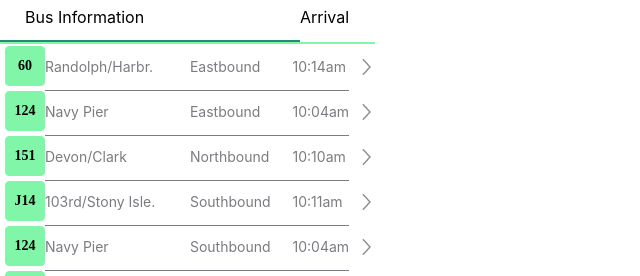
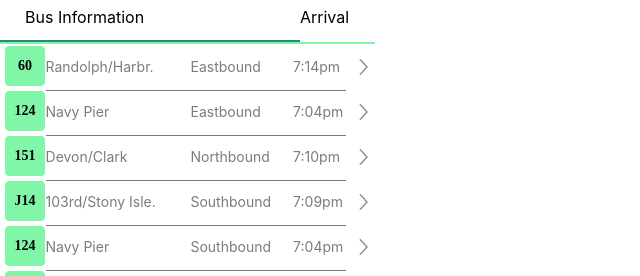
Before and after one commit to aglenney/FrontEndChallenge2020, a plain HTML site: page index.html in a window 1280 px wide. Shown: the part 328-604 px from the top of the page, 0-640 px from the left. Drawn offline with Linux system fonts and the light colour scheme.

Commit message:
First commit

```diff
--- a/index.html
+++ b/index.html
@@ -33,27 +33,27 @@
       <div class= "square">60</div>
       <div class="destination">Randolph/Harbr.</div>
       <div class="direction">Eastbound</div>
-      <div class="time">10:14am</div>
+      <div class="time">7:14pm</div>
       <div class="arrow"><img src="Images/arrow-right.png"></div>
       <div class= "square">124</div>
       <div class="destination">Navy Pier</div>
       <div class="direction">Eastbound</div>
-      <div class="time">10:04am</div>
+      <div class="time">7:04pm</div>
       <div class="arrow"><img src="Images/arrow-right.png"></div>
       <div class= "square">151</div>
       <div class="destination">Devon/Clark</div>
       <div class="direction">Northbound</div>
-      <div class="time">10:10am</div>
+      <div class="time">7:10pm</div>
       <div class="arrow"><img src="Images/arrow-right.png"></div>
       <div class= "square">J14</div>
       <div class="destination">103rd/Stony Isle.</div>
       <div class="direction">Southbound</div>
-      <div class="time">10:11am</div>
+      <div class="time">7:09pm</div>
       <div class="arrow"><img src="Images/arrow-right.png"></div>
       <div class= "square">124</div>
       <div class="destination">Navy Pier</div>
       <div class="direction">Southbound</div>
-      <div class="time">10:04am</div>
+      <div class="time">7:04pm</div>
       <div class="arrow"><img src="Images/arrow-right.png"></div>
       <div class= "square">6x</div>
       <div class="destination3">Jackson Park Exp.</div>
@@ -63,7 +63,7 @@
       <div class= "square">4</div>
       <div class="destination2">Cottage Grove</div>
       <div class="direction2">No Service</div>
-      <div class="time2"> 12:10am</div>
+      <div class="time2">12:10am</div>
       <div class="arrow"><img src="Images/arrow-right.png"></div>
       <div class= "square">20</div>
       <div class="destination2">Madison</div>
```
Also changed, not shown: Images/Right Arrow.png (deleted), 1 other file.
